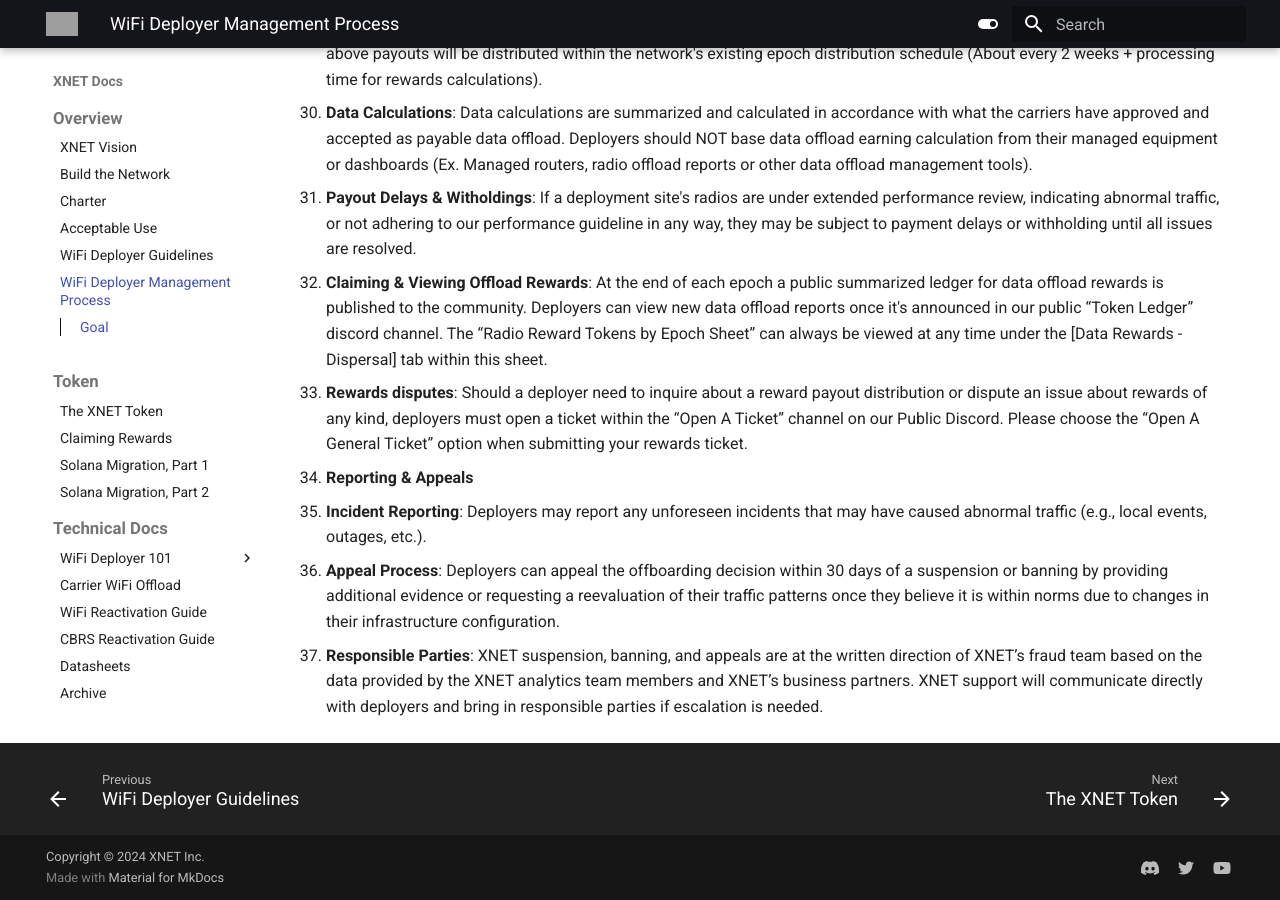
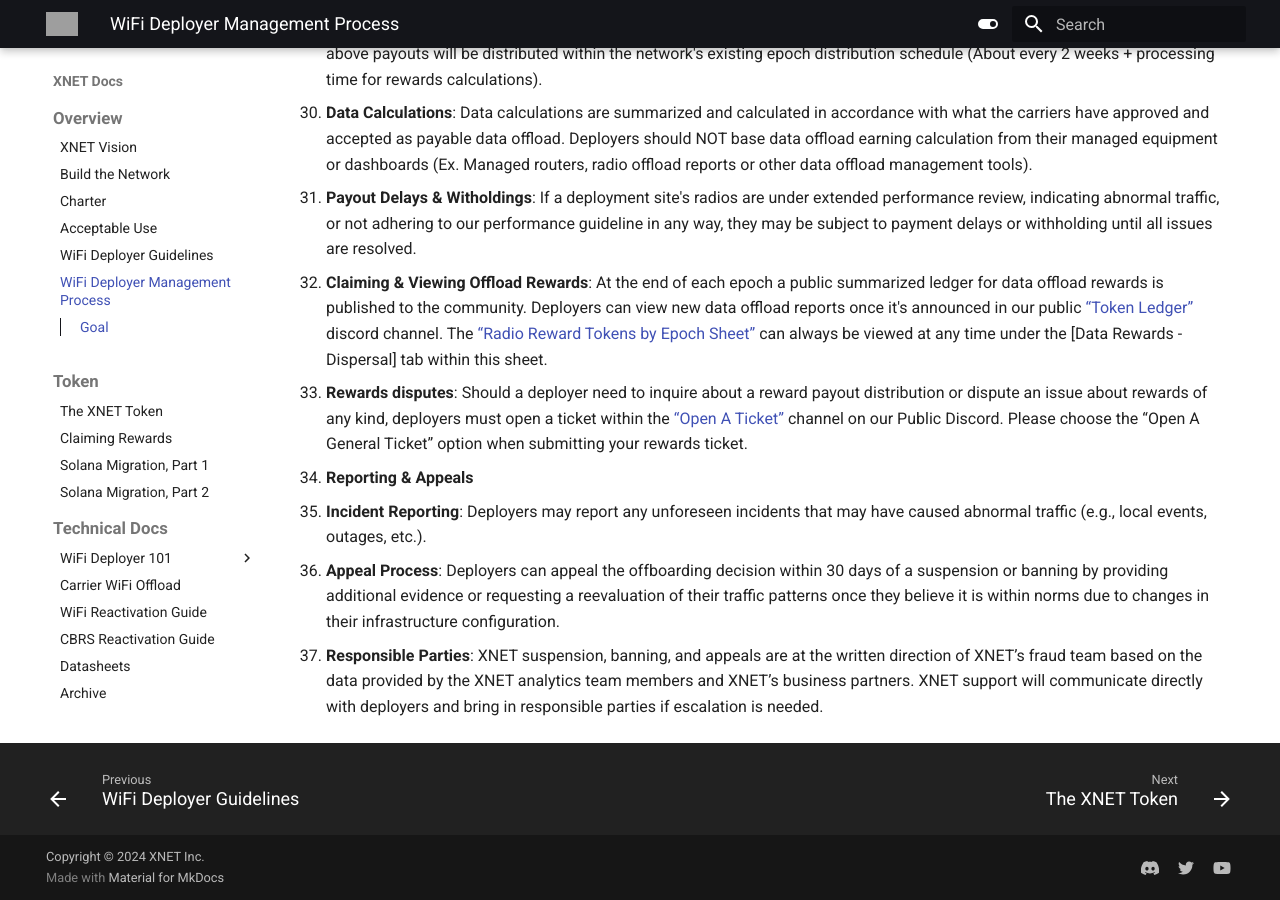
Before and after one commit to xnetmobile/docs, an MkDocs documentation site: the page built from docs/wifi_deployer_management_process.md, in a window 1280 px wide and 900 px high, scrolled down 2421 px. Built offline with MkDocs 1.6.1 and Material for MkDocs 9.7.7, drawn with Linux system fonts in a browser that asks for light colours; some of the changed lines change nothing that is shown; grey boxes are pictures that could not be loaded.

Commit message:
add missed links

```diff
--- a/docs/wifi_deployer_management_process.md
+++ b/docs/wifi_deployer_management_process.md
@@ -49,8 +49,8 @@
 - **Rewards Payouts**: Should all radios at a given deployments site operate and adhere in accordance with the guidelines outlined above payouts will be distributed within the network's existing epoch distribution schedule (About every 2 weeks + processing time for rewards calculations).
 - **Data Calculations**: Data calculations are summarized and calculated in accordance with what the carriers have approved and accepted as payable data offload. Deployers should NOT base data offload earning calculation from their managed equipment or dashboards (Ex. Managed routers, radio offload reports or other data offload management tools).
 - **Payout Delays & Witholdings**: If a deployment site's radios are under extended performance review, indicating abnormal traffic, or not adhering to our performance guideline in any way, they may be subject to payment delays or withholding until all issues are resolved.
-- **Claiming & Viewing Offload Rewards**: At the end of each epoch a public summarized ledger for data offload rewards is published to the community. Deployers can view new data offload reports once it's announced in our public “Token Ledger” discord channel. The “Radio Reward Tokens by Epoch Sheet” can always be viewed at any time under the [Data Rewards - Dispersal] tab within this sheet.
-- **Rewards disputes**: Should a deployer need to inquire about a reward payout distribution or dispute an issue about rewards of any kind, deployers must open a ticket within the “Open A Ticket” channel on our Public Discord. Please choose the “Open A General Ticket” option when submitting your rewards ticket.
+- **Claiming & Viewing Offload Rewards**: At the end of each epoch a public summarized ledger for data offload rewards is published to the community. Deployers can view new data offload reports once it's announced in our public [“Token Ledger”](https://discord.com/channels/984268252815446107/1138938410782953494) discord channel. The [“Radio Reward Tokens by Epoch Sheet”](https://docs.google.com/spreadsheets/d/1NebqJ876SNlO4xPihfJWzsH-V0xzgeA-Qw8i5VcHDU4/edit?gid=451580614#gid=451580614) can always be viewed at any time under the [Data Rewards - Dispersal] tab within this sheet.
+- **Rewards disputes**: Should a deployer need to inquire about a reward payout distribution or dispute an issue about rewards of any kind, deployers must open a ticket within the [“Open A Ticket”](https://discord.com/channels/984268252815446107/984268255080353827) channel on our Public Discord. Please choose the “Open A General Ticket” option when submitting your rewards ticket.
 
 7. **Reporting & Appeals**
 - **Incident Reporting**: Deployers may report any unforeseen incidents that may have caused abnormal traffic (e.g., local events, outages, etc.).
```
